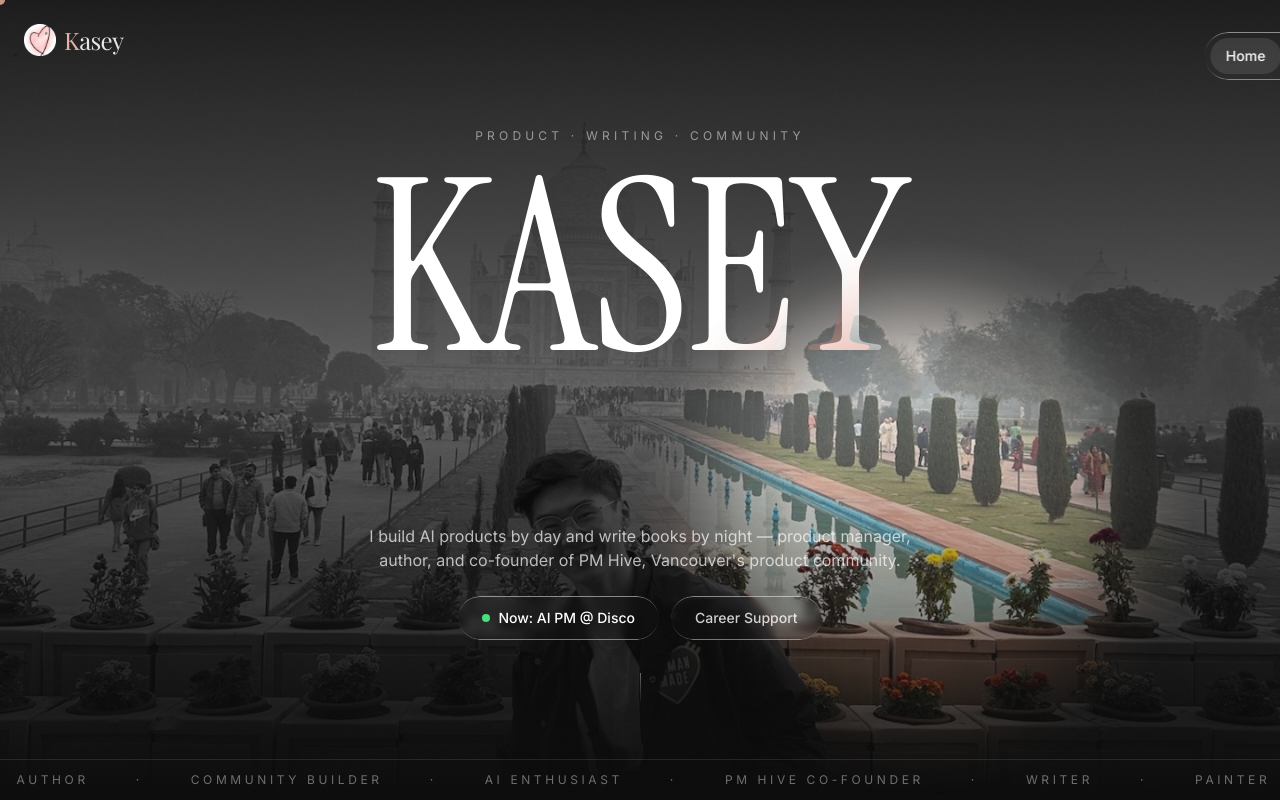
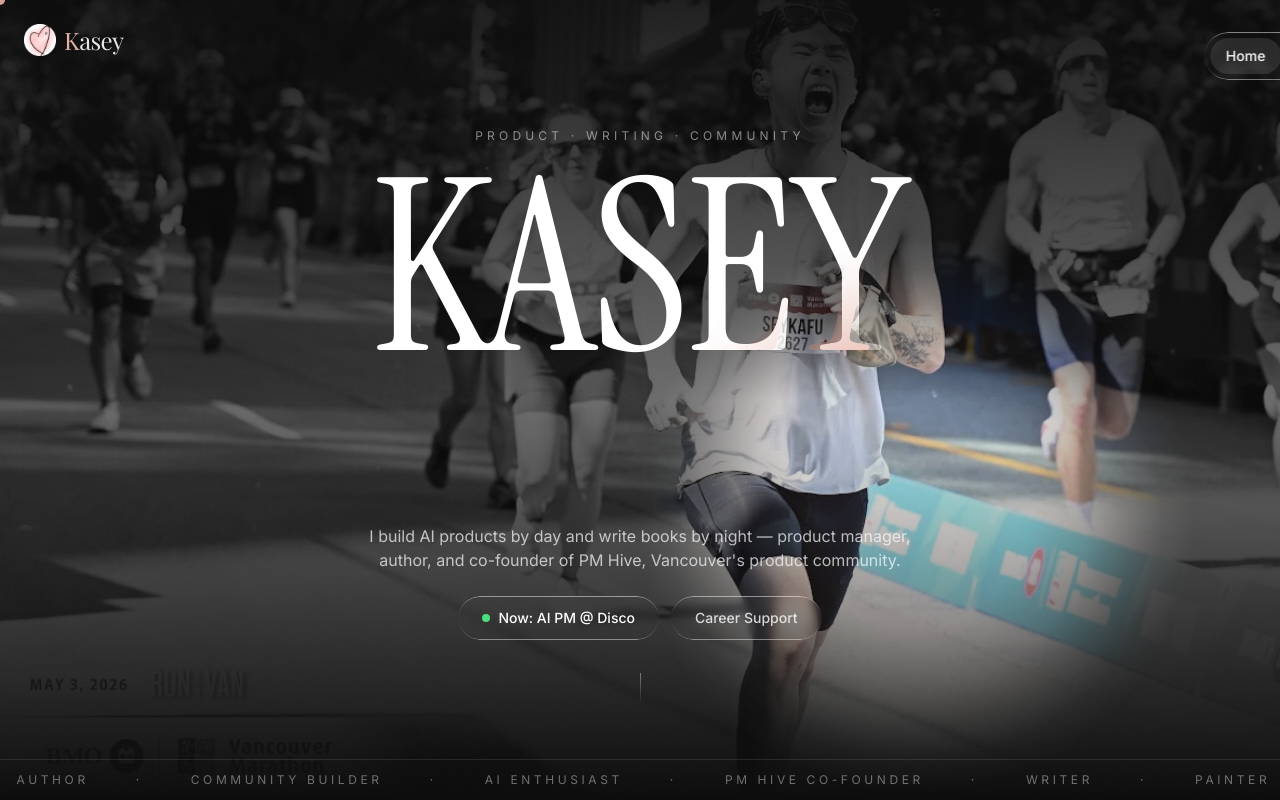
Before and after one commit to seykafu/seykafu-portfolio, a React (Vite) app: page / in a window 1280 px wide. Shown: the top 800 px of the page. Built offline with nearby package versions, Linux system fonts and the light colour scheme.

Commit message:
Use Vancouver Marathon finish-line photo as spotlight hero image
The grayscale base and colour reveal layers now use the marathon shot;
the floating intro photo below the hero is unchanged.

Co-Authored-By: Claude Fable 5 <noreply@anthropic.com>

```diff
--- a/src/components/SpotlightHero.tsx
+++ b/src/components/SpotlightHero.tsx
@@ -1,7 +1,7 @@
 import React, { useEffect, useRef } from 'react';
 import { Link } from 'react-router-dom';
 
-const HERO_IMAGE = '/lovable-uploads/08661f08-9e2e-4316-8b0f-e593eee47af0.png';
+const HERO_IMAGE = '/lovable-uploads/marathon-hero.webp';
 const SPOT_RADIUS = 280;
 
 const marqueeItems = [
```
Also changed, not shown: public/lovable-uploads/marathon-hero.webp (added).
